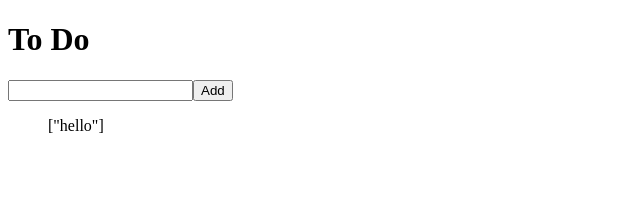
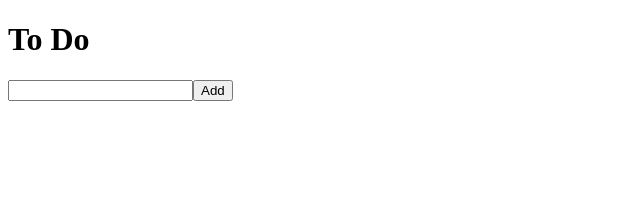
Before and after one commit to nowaveosu/vanilla-redux, a React (Create React App) app: page / in a window 1280 px wide. Shown: the top 207 px of the page, without its empty margins (0-640 px from the left). Built offline with nearby package versions, Linux system fonts and the light colour scheme.

Commit message:
[Add] mapDispatchToProps

```diff
--- a/src/routes/Home.js
+++ b/src/routes/Home.js
@@ -1,6 +1,7 @@
 import React from "react";
 import { useState } from "react";
 import { connect } from "react-redux";
+import { actionCreators } from "../store";
 
 // connect: component와 redux store을 연결, component는 props로 redux state를 받음
 // mapStateToProps: store의 state를 props로 변환하는 함수, state를 받아 props객체로 리턴
@@ -8,7 +9,7 @@ import { connect } from "react-redux";
 // dispatch는 store이나 reducer에게 메시지 전달
 // connect는 getState, dispatch중에 고를수있음
 
-function Home({ toDos }) {
+function Home({ toDos, addToDo }) {
 	const [text, setText] = useState("");
 	function onChange(e) {
 		setText(e.target.value);
@@ -17,6 +18,7 @@ function Home({ toDos }) {
 		e.preventDefault();
 		console.log(text);
 		setText("");
+		addToDo(text);
 	}
 	return (
 		<>
@@ -34,4 +36,10 @@ function mapStateToProps(state) {
 	return { toDos: state };
 }
 
-export default connect(mapStateToProps)(Home);
+//mapDispatchToProps : react component로부터 reducer에게 dispatch함
+function mapDispatchToProps(dispatch, ownProps) {
+	return {
+		addToDo: (text) => dispatch(actionCreators.addToDo(text)),
+	};
+}
+export default connect(mapStateToProps, mapDispatchToProps)(Home);
--- a/src/store.js
+++ b/src/store.js
@@ -17,7 +17,7 @@ export const deleteToDo = (id) => {
 	};
 };
 
-const reducer = (state = ["hello"], action) => {
+const reducer = (state, action) => {
 	switch (action.type) {
 		case ADD:
 			return [{ text: action.text, id: Date.now() }, ...state];
@@ -30,4 +30,9 @@ const reducer = (state = ["hello"], action) => {
 
 const store = createStore(reducer);
 
+export const actionCreators = {
+	addToDo,
+	deleteToDo,
+};
+
 export default store;
```
